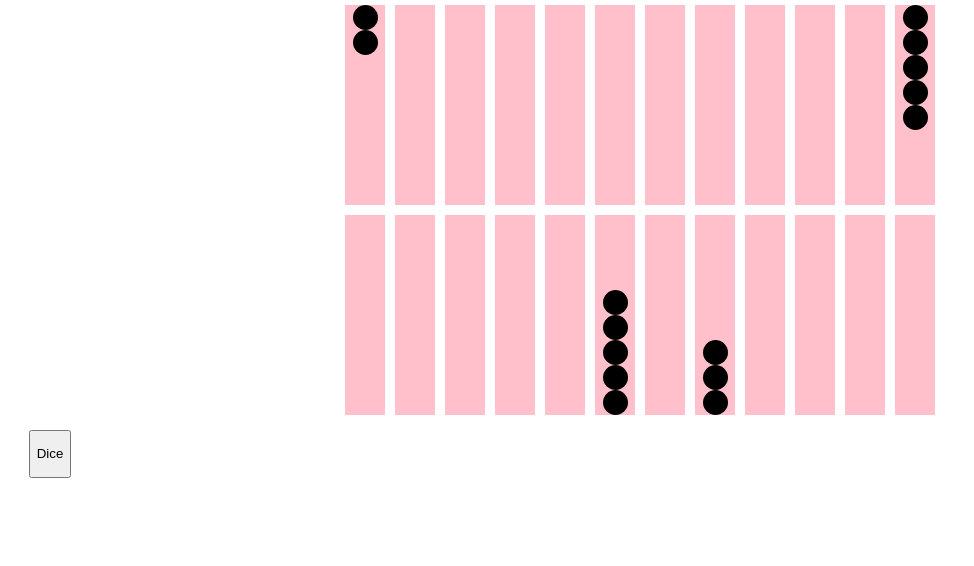
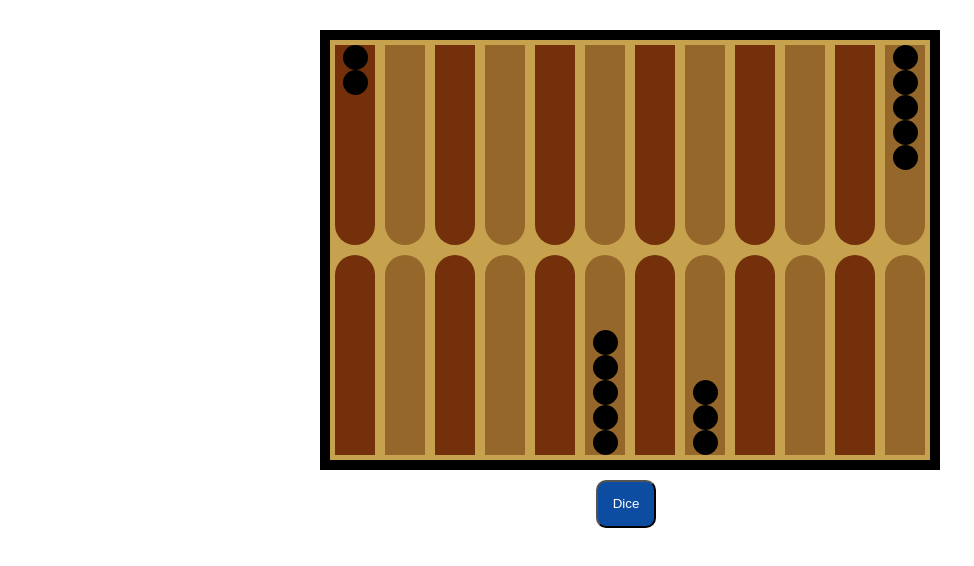
Before and after one commit to peymancyb/backgammon, a React (Create React App) app: page / in a window 1280 px wide. Shown: the top 566 px of the page, without its empty margins (0-974 px from the left). Built offline with nearby package versions, Linux system fonts and the light colour scheme.

Commit message:
style update

```diff
--- a/src/App.js
+++ b/src/App.js
@@ -37,10 +37,13 @@ class App extends Component {
     if(this.state.x!==null || this.state.y!==null){
       let arr = this.props.backgammon.map((currentArray)=>currentArray.slice());
       if(arr[this.state.oldRow][this.state.firstPlace]!==0){
-        arr[this.state.oldRow][this.state.firstPlace] = arr[this.state.oldRow][this.state.firstPlace] - 1;
-        arr[rowIndex][this.state.secondPlace] = arr[rowIndex][this.state.secondPlace] + 1;
-        console.log(arr);
-        this.props.dispatch(changeBackgammonState(arr));
+        //check available indexes
+        if(this.state.secondPlace === this.state.x || this.state.secondPlace === this.state.y){
+          arr[this.state.oldRow][this.state.firstPlace] = arr[this.state.oldRow][this.state.firstPlace] - 1;
+          arr[rowIndex][this.state.secondPlace] = arr[rowIndex][this.state.secondPlace] + 1;
+          console.log(arr);
+          this.props.dispatch(changeBackgammonState(arr));
+        }
       }
     }else{
       console.log("roll dice");
@@ -83,7 +86,8 @@ class App extends Component {
                 onClick={()=>this._clickOnRow(n,i)}
                 >
                   <Row
-                    className={i === 1? 'flex-end' : 'flex-start'}
+                    className={i === 1? 'topRow' : 'bottomRow'}
+                    Color={n%2===0?'backgroundColorPLONE':'backgroundColorPLTWO'}
                     key={`${i}${n}`}
                     pieceNumber={piece}
                     arrayIndex={n}
@@ -101,10 +105,11 @@ class App extends Component {
         </div>
         <div className="dice">
           <button
+            className="diceButton"
             onClick={()=>this.dice()}>
             <p>Dice</p>
           </button>
-          <div>
+          <div className="marginTop">
             {(this.state.x && this.state.y !== null)? this.state.x +" "+this.state.y : null}
           </div>
         </div>
--- a/src/components/piece.js
+++ b/src/components/piece.js
@@ -8,7 +8,7 @@ class Piece extends Component {
             width:25,
             height:25,
             borderRadius:"50%",
-            backgroundColor:"black"
+            backgroundColor:"black",
           }}
         />
     );
--- a/src/components/row.js
+++ b/src/components/row.js
@@ -33,7 +33,7 @@ class Row extends Component {
 
   render() {
     return (
-        <div className={`row ${this.props.className}`}>
+        <div className={`row ${this.props.className} ${this.props.Color}`}>
           {this._renderPiece(this.props.pieceNumber)}
         </div>
     );
--- a/src/style/App.css
+++ b/src/style/App.css
@@ -1,16 +1,43 @@
 .App {
   display: flex;
   flex-direction: column;
+  align-items: center;
+  justify-content: center;
+  margin-left: 25%;
+  width: 600px;
+  margin-top: 30px;
+  border: 10px solid black;
+  background-color: #c6a14e;
 }
+
+/* ROW => START */
 .row{
   height: 200px;
   width: 40px;
   margin: 5px;
-  background-color: pink;
+  background-color: #73300a;
   display: flex;
   align-items: center;
   flex-direction: column;
 }
+.topRow{
+  border-radius: 150px 150px 0px 0px;
+  justify-content: flex-end;
+  align-items: center;
+}
+.bottomRow{
+  align-items: center;
+  justify-content: flex-start;
+  border-radius: 0px 0px 150px 150px;
+}
+.backgroundColorPLONE{
+  background-color: #73300a;
+}
+
+.backgroundColorPLTWO{
+  background-color: #96672b;
+}
+/* ROW => END */
 
 .center{
   display: flex;
@@ -25,26 +52,25 @@
   align-items: center;
   justify-content: center;
   margin-top: 10px;
-}
-.App-logo {
-  animation: App-logo-spin infinite 20s linear;
-  height: 80px;
+  margin-left: 45%;
 }
 
-.App-header {
-  background-color: #222;
-  height: 150px;
-  padding: 20px;
+.diceButton{
+  display: flex;
+  flex-direction: column;
+  border-radius: 10px;
+  width: 60px;
+  align-items: center;
+  background-color: #0c4da2;
   color: white;
+  justify-content: center;
+}
+.marginTop{
+  color: #0c4da2;
+  margin-top: 15px;
+  font-size: 24px;
 }
 
-.App-title {
-  font-size: 1.5em;
-}
-
-.App-intro {
-  font-size: large;
-}
 
 .flex {
   display: flex;
```
Also changed, not shown: public/bundle.js.
